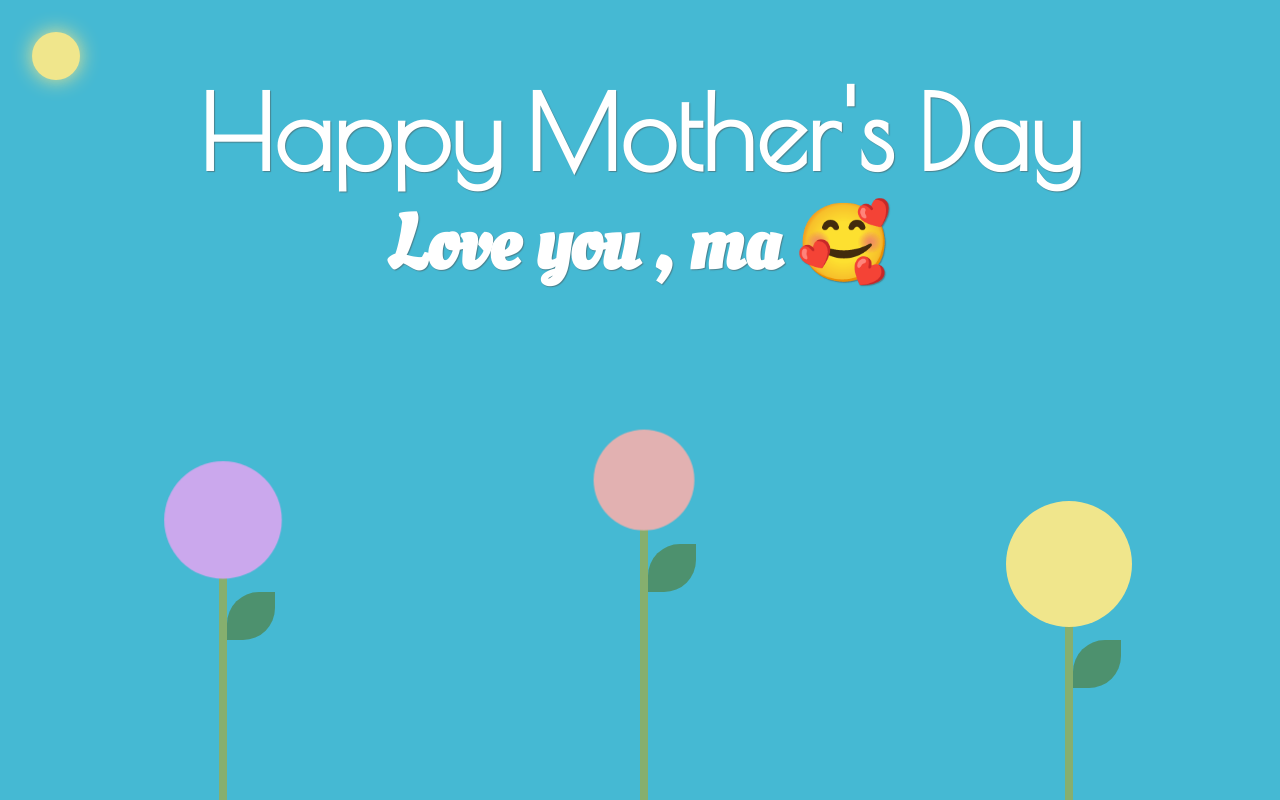
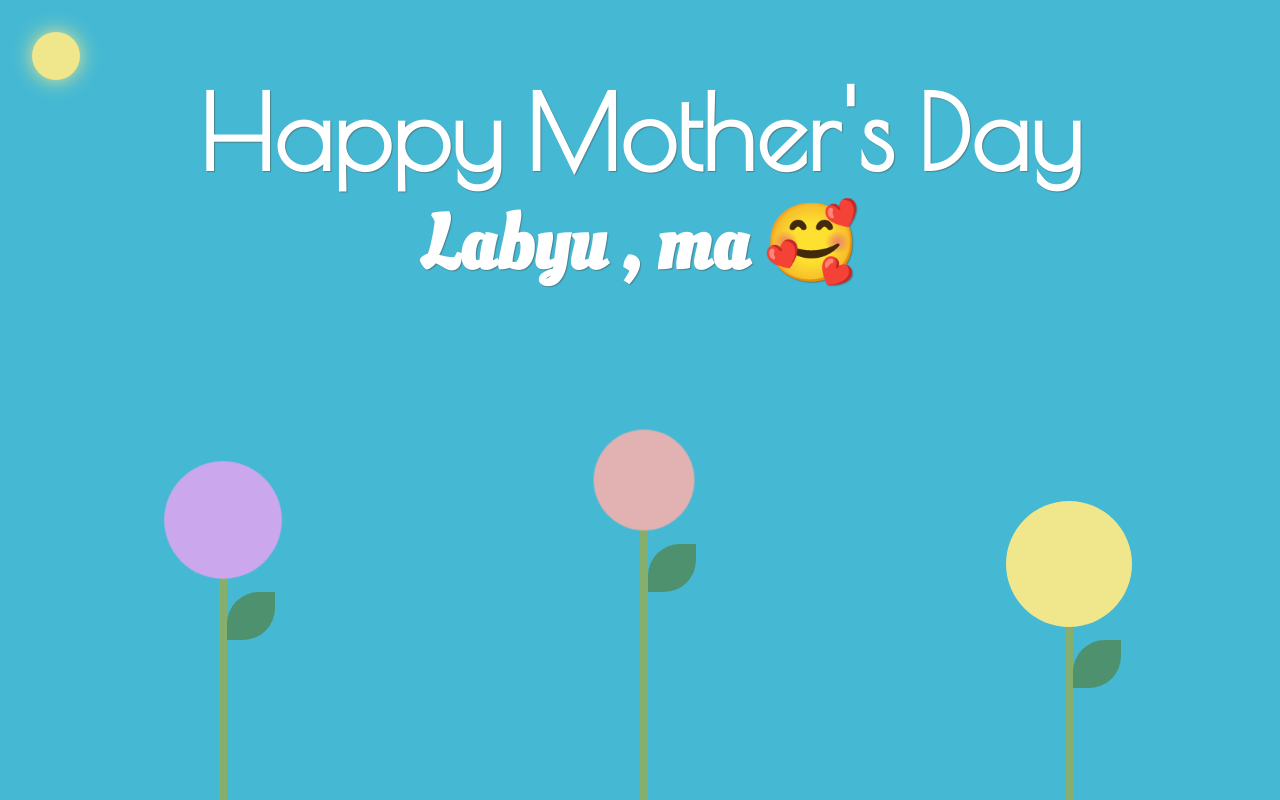
Before and after one commit to AkosiJowy/Mothersday, a plain HTML site: page index.html in a window 1280 px wide. Drawn offline with nearby package versions, Linux system fonts and the light colour scheme.

Commit message:
Update index.html

```diff
--- a/index.html
+++ b/index.html
@@ -14,7 +14,7 @@
     <div class="dark fadeout "></div>
     <div class="sun slidein "></div>
     <h1 class="fadein" > Happy Mother's Day  </h1>
-    <h2 class="fadin delay-1" > Love you , ma 🥰  </h2>
+    <h2 class="fadin delay-1" > Labyu , ma 🥰  </h2>
 
     <section class="flowers">
         <div class="flower">
```
